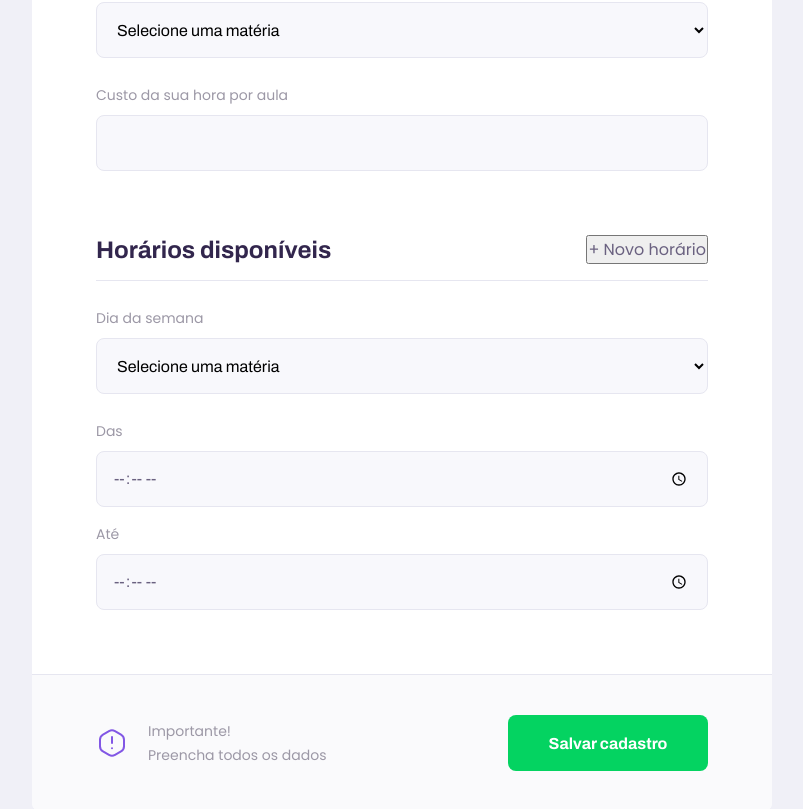
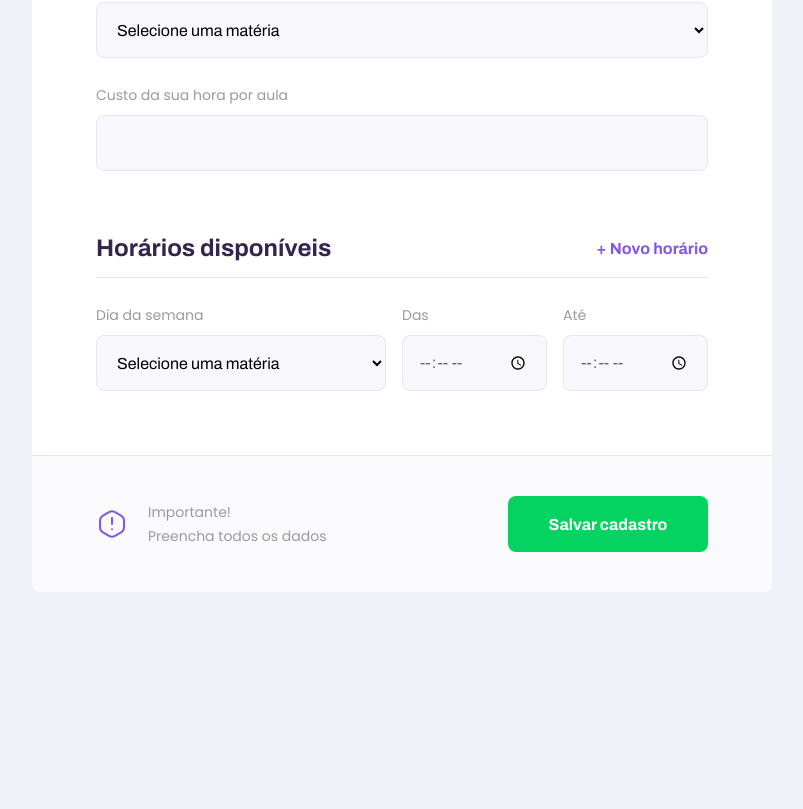
Before and after one commit to nandabalassoni/proffy, a React (Create React App) app: page /give-classes in a window 1280 px wide. Shown: the part 1120-1929 px from the top of the page, without its empty margins (238-1041 px from the left). After the commit the page ends 1712 px from the top, so only its background shows below. Built offline with nearby package versions, Linux system fonts and the light colour scheme; the HTML template or start-up script is replaced by a standard one.

Commit message:
ajustando espacamento nas colunas

```diff
--- a/src/pages/TeacherForm/styles.css
+++ b/src/pages/TeacherForm/styles.css
@@ -40,6 +40,19 @@
     width: 100%;
     padding-bottom: 1.6rem;
     border-bottom: 1px solid var(--color-line-in-white);
+}
+
+#page-teacher-form main fieldset legend button {
+    background: none;
+    border: 0;
+    color: var(--color-primary);
+    font: 700 1.6rem Archivo;
+    cursor: pointer;
+    transition: color 0.2s
+}
+
+page-teacher-form main fieldset legend button:hover {
+    color: var(--color-primary-dark);
 }
 
 #page-teacher-form main fieldset .input-block + .textarea-block, #page-teacher-form main fieldset .select-block + .input-block{
@@ -108,6 +121,16 @@
         padding: 0 6.4rem;
     }
 
+    #page-teacher-form main .schedule-item {
+        display: grid;
+        grid-template-columns: 2fr 1fr 1fr;
+        column-gap: 1.6rem;
+    }
+
+    #page-teacher-form main .schedule-item .input-block {
+        margin-top: 0 !important;
+    }
+
     #page-teacher-form main footer {
         padding: 4.0rem 6.4rem;
         display: flex;
```
